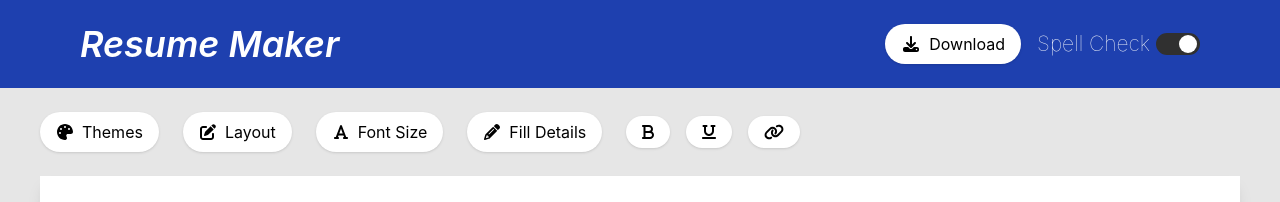
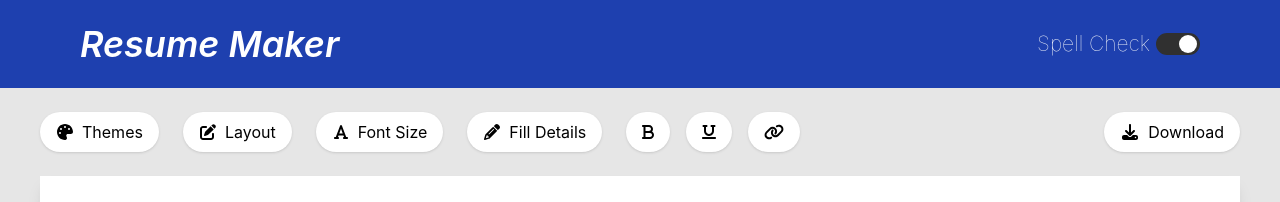
Before and after one commit to imtheaman/resume-maker, a React (Vite) app: page / in a window 1280 px wide. Shown: the top 202 px of the page. Built offline with nearby package versions, Linux system fonts and the light colour scheme.

Commit message:
styles fixed

```diff
--- a/src/App.tsx
+++ b/src/App.tsx
@@ -38,15 +38,6 @@ const Home: React.FC = () => {
           <div className="max-w-[1200px] flex-grow flex justify-between items-center">
             <h1 className="md:text-4xl font-semibold italic">Resume Maker</h1>
             <div className="flex items-center space-x-4">
-              <button className="btn text-black" onClick={() => window.print()}>
-                <FontAwesomeIcon
-                  icon={faDownload}
-                  width={20}
-                  height={20}
-                  className="mr-2"
-                />
-                <p>Download</p>
-              </button>
               <SwitchCheckbox
                 name="Spell Check"
                 fontSize="21px"
@@ -58,9 +49,13 @@ const Home: React.FC = () => {
           </div>
         </header>
         {/* <Themes> */}
-        <div className="flex w-full max-w-[1200px] items-center space-x-6">
+        <div className="flex w-full max-w-[1200px] justify-between items-center space-x-6">
+          <div className="flex space-x-6">
             <div className="text-black flex">
-            <button className="btn" onClick={() => setShowThemes(!showThemes)}>
+              <button
+                className="btn"
+                onClick={() => setShowThemes(!showThemes)}
+              >
                 <FontAwesomeIcon
                   icon={faPalette}
                   width={18}
@@ -111,7 +106,9 @@ const Home: React.FC = () => {
             <div className="flex space-x-4">
               <button
                 className={`btn ${
-                disabled ? "text-gray-400 active:transform-none" : "text-black"
+                  disabled
+                    ? "text-gray-400 active:transform-none"
+                    : "text-black"
                 }`}
                 disabled
               >
@@ -119,7 +116,9 @@ const Home: React.FC = () => {
               </button>
               <button
                 className={`btn ${
-                disabled ? "text-gray-400 active:transform-none" : "text-black"
+                  disabled
+                    ? "text-gray-400 active:transform-none"
+                    : "text-black"
                 }`}
                 disabled
               >
@@ -127,13 +126,25 @@ const Home: React.FC = () => {
               </button>
               <button
                 className={`btn ${
-                disabled ? "text-gray-400 active:transform-none" : "text-black"
+                  disabled
+                    ? "text-gray-400 active:transform-none"
+                    : "text-black"
                 }`}
                 disabled
               >
                 <FontAwesomeIcon icon={faLink} />
               </button>
             </div>
+          </div>
+          <button className="btn text-black" onClick={() => window.print()}>
+            <FontAwesomeIcon
+              icon={faDownload}
+              width={20}
+              height={20}
+              className="mr-2"
+            />
+            <p>Download</p>
+          </button>
         </div>
         {/* <Themes /> */}
         <ResumeTemplate />
```
Lines whose indentation alone changed are shown as unchanged.
